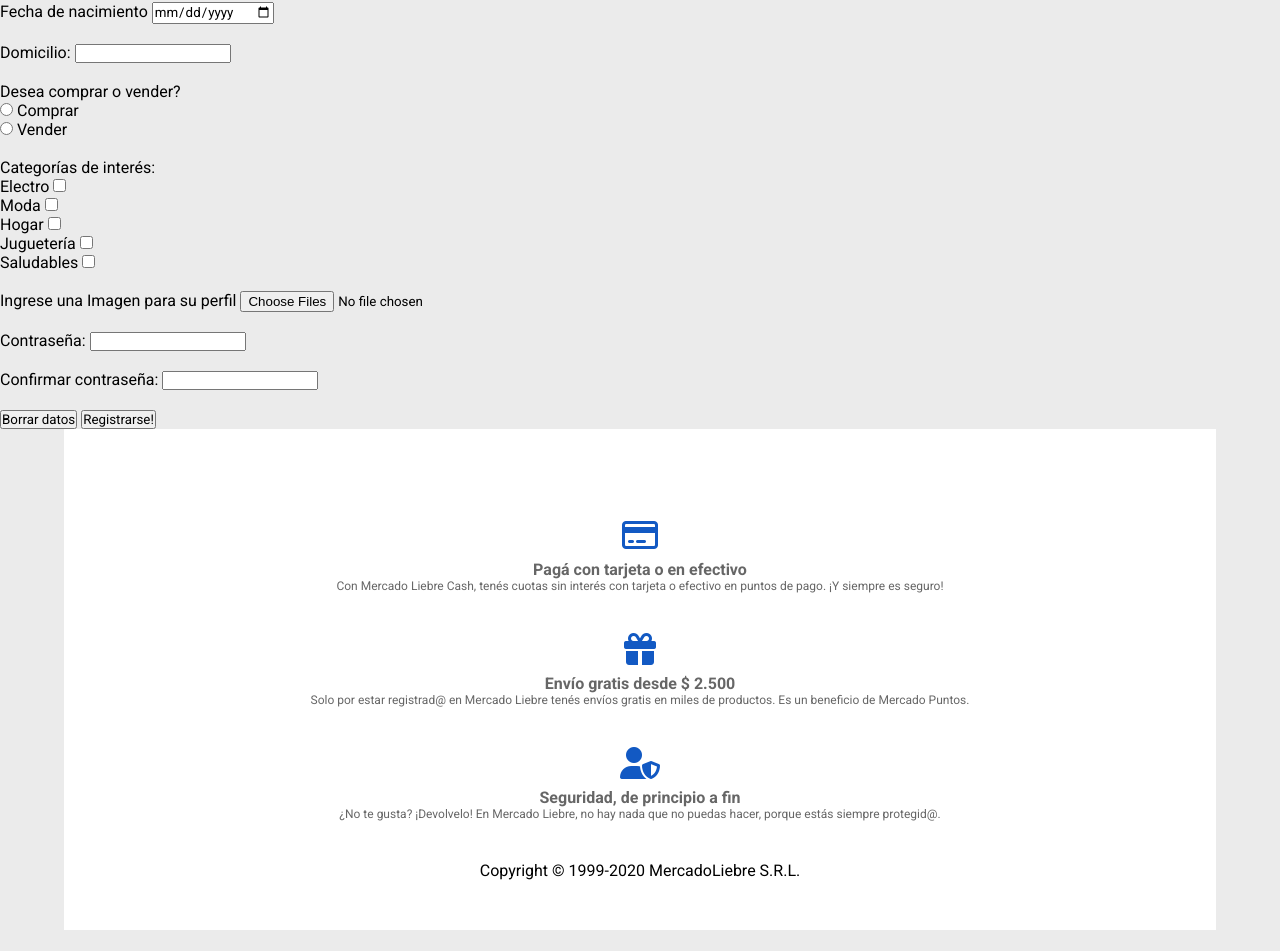
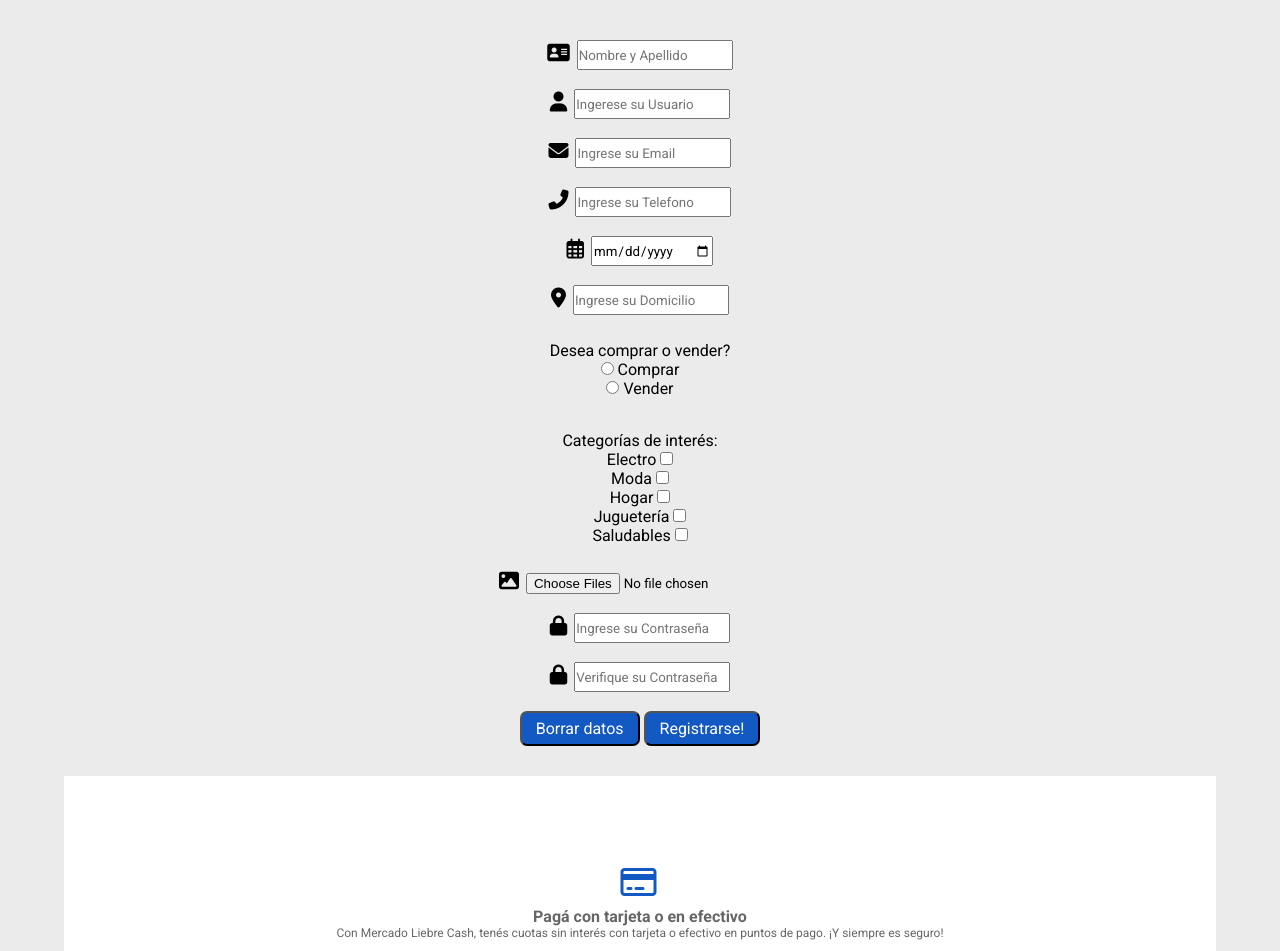
Before and after one commit to rockop11/mercadoLiebre, a website: page views/register.html in a window 1280 px wide. Shown: the part 468-1419 px from the top of the page. Before the commit the page ends 1398 px from the top, so only its background shows below. Drawn offline with Linux system fonts and the light colour scheme; files that its build step writes are made by us from their sources; files whose address does not match are found by name.

Commit message:
estilizando en css el register

```diff
--- a/public/css/stylesregister.css
+++ b/public/css/stylesregister.css
@@ -87,6 +87,54 @@ div.form {
     margin-left: 50px;
 }
 
+div.burger-menu{
+    text-align: center;
+}
+
+div.burger-menu i{
+    background-color: #0044AA;
+    border-radius: 5px;
+    color: #FFF;
+    font-size: 20px;
+    margin: 10px 0px 20px 0px;
+    padding: 15px;
+}
+
+/*ESTILOS FORMULARIO*/
+
+form.form-inicio {
+    text-align: center;
+    padding: 30px;
+}
+
+h1 {
+    text-align: center;
+    padding: 20px;
+}
+
+form div input.agrandar {
+    height: 30px;
+}
+
+.fas, .far {
+    font-size: 20px;
+    margin-right: 3px;
+}
+
+div.perfil-usuario, div.categorias {
+    padding: 7px;
+}
+
+
+
+
+form.form-inicio button {
+    background-color: #1259c3;
+    color: #ffffff;
+    padding: 6px 14px;
+    border-radius: 7px;
+    font-size: 16px;
+}
 
 
 /*ESTILOS FOOTER*/
--- a/views/register.html
+++ b/views/register.html
@@ -44,49 +44,54 @@
             </ul>
         </nav>
 
+        <div class="burger-menu">
+            <i class="fa fa-bars"></i>
+        </div>
+
     </header>
 
     <main>
 
-        <form action="/register" method="POST">
+        <h1>Crea tu cuenta</h1>
+        <form class="form-inicio" action="/register" method="POST">
             <div class="nombre">
-                <label for="nombre">Nombre y Apellido:</label>
-                <input type="text" name="usuario" id="nombre" required>
+                <label for="nombre"><i class="fas fa-address-card"></i></label>
+                <input class="agrandar" type="text" name="usuario" id="nombre" placeholder="Nombre y Apellido" required>
                 <br>
                 <br>
             </div>
 
             <div class="usuario">
-                <label for="usuario">Nombre de Usuario:</label>
-                <input type="text" name="usuario" id="usuario" required>
+                <label for="usuario"><i class="fas fa-user"></i></label>
+                <input class="agrandar" type="text" name="usuario" id="usuario" placeholder="Ingerese su Usuario" required>
                 <br>
                 <br>
             </div>
 
             <div class="email">
-                <label for="email">E-mail</label>
-                <input type="email" name="email" id="email" required>
+                <label for="email"><i class="fas fa-envelope"></i></label>
+                <input class="agrandar" type="email" name="email" id="email" placeholder="Ingrese su Email" required>
                 <br>
                 <br>
             </div>
 
             <div class="telefono">
-                <label for="telefono">Telefono:</label>
-                <input type="tel" name="telefono" id="telefono">
+                <label for="telefono"><i class="fas fa-phone-alt"></i></label>
+                <input class="agrandar" type="tel" name="telefono" placeholder="Ingrese su Telefono" id="telefono">
                 <br>
                 <br>
             </div>
 
             <div class="fecha">
-                <label for="edad">Fecha de nacimiento</label>
-                <input type="date" name="fecha" id="fecha" required>
+                <label for="edad"><i class="far fa-calendar-alt"></i></label>
+                <input class="agrandar" type="date" name="fecha" id="fecha" required>
                 <br>
                 <br>
             </div>
 
             <div class="domicilio">
-                <label for="domicilio">Domicilio:</label>
-                <input type="text" name="domicilio" id="domicilio">
+                <label for="domicilio"><i class="fas fa-map-marker-alt"></i></label>
+                <input class="agrandar" type="text" name="domicilio" placeholder="Ingrese su Domicilio" id="domicilio">
                 <br>
                 <br>
             </div>
@@ -127,23 +132,22 @@
 
             <div class="foto">
                 <label
-                    for="foto-perfil">Ingrese una Imagen para su perfil
-                </label>
+                    for="foto-perfil"><i class="fas fa-image"></i></label>
                 <input type="file" name="avatar" accept=".jpg, .png" multiple>
                 <br>
                 <br>
             </div>
 
             <div class="password">
-                <label for="password">Contraseña:</label>
-                <input type="password" name="clave" id="clave" required>
+                <label for="password"><i class="fas fa-lock"></i></label>
+                <input class="agrandar" type="password" name="clave" id="clave" placeholder="Ingrese su Contraseña" required>
                 <br>
                 <br>
             </div>
 
             <div class="password">
-                <label for="password">Confirmar contraseña:</label>
-                <input type="password" name="clave" id="clave" required>
+                <label for="password"><i class="fas fa-lock"></i></label>
+                <input class="agrandar" type="password" name="clave" id="clave" placeholder="Verifique su Contraseña" required>
                 <br>
                 <br>
             </div>
```
